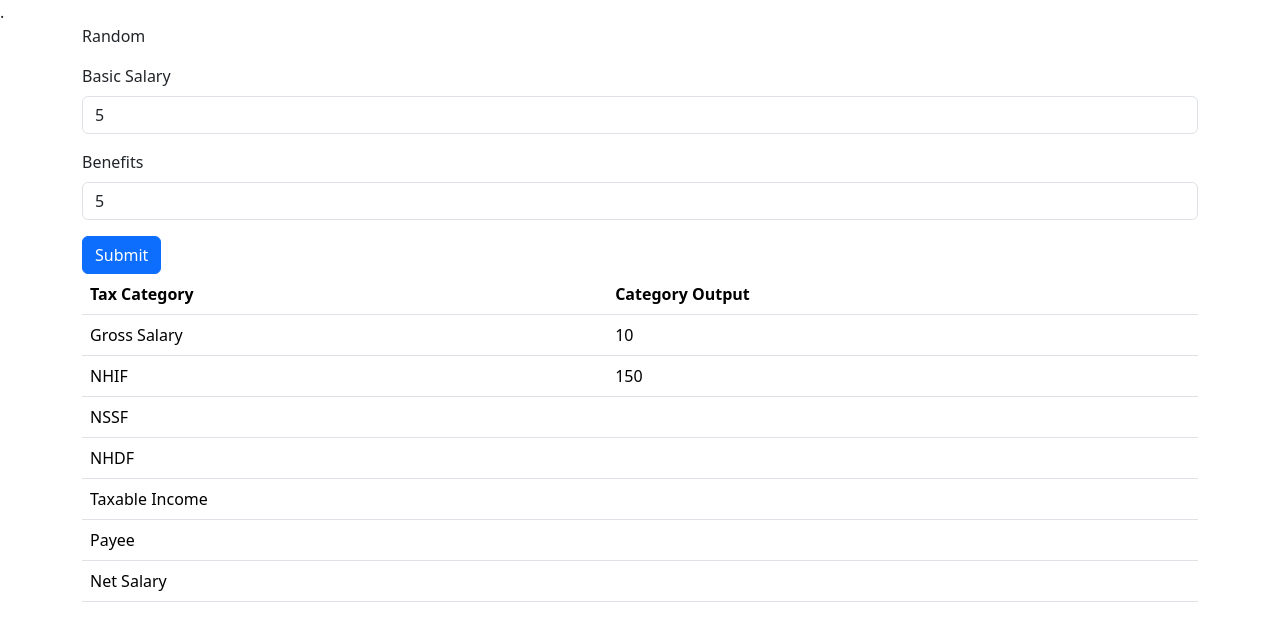
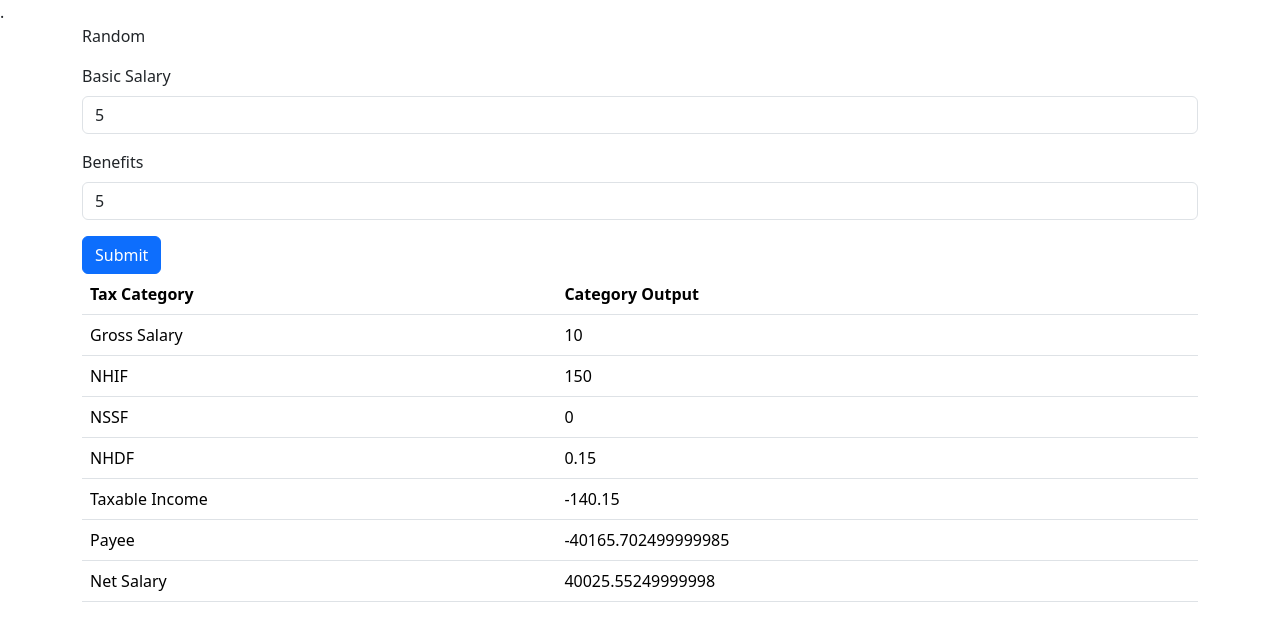
Before and after one commit to l-tting/tax-calc, a plain HTML site: page index.html in a window 1280 px wide. Both pictures are taken after typing "5", "5" into the empty fields and a click on the button "Submit". Drawn offline with nearby package versions, Linux system fonts and the light colour scheme.

Commit message:
deploying tax calculator to netlify

```diff
--- a/index.html
+++ b/index.html
@@ -49,25 +49,24 @@
                     </tr>
                     <tr>
                         <td>NSSF</td>
-                        <td></td>
+                        <td id="nssf"></td>
                     </tr>
                        <tr>
                         <td>NHDF</td>
-                        <td></td>
+                        <td id="nhdf"></td>
                     </tr>
                     <tr>
                         <td>Taxable Income</td>
-                        <td></td>
+                        <td id="taxable"></td>
                     </tr>
                     <tr>
                         <td>Payee</td>
-                        <td></td>
+                        <td id="payee"></td>
                     </tr>
                     <tr>
                         <td>Net Salary</td>
-                        <td></td>
+                        <td id="net"></td>
                     </tr>
-
                 </tbody>
             </table>
 
--- a/tax.js
+++ b/tax.js
@@ -5,6 +5,8 @@ document.getElementById("tax_form").addEventListener("submit", function (event)
     let basic_salary = Number(document.getElementById('basic').value)
     let benefits = Number(document.getElementById('benefits').value)
 
+
+    //GROSS
     function calculate_gross(basic, benefits) {
       return basic + benefits;
     }
@@ -14,6 +16,8 @@ document.getElementById("tax_form").addEventListener("submit", function (event)
 
 
 
+
+    //NHIF
     function calculate_nhif(gross) {
       let nhif;
       if (gross > 0 && gross <= 5999) {
@@ -31,5 +35,75 @@ document.getElementById("tax_form").addEventListener("submit", function (event)
 
 
 
+     //NHDF
+    function calculate_nhdf(gross){
+       return gross * 0.015
+    }
+    let nhdf = calculate_nhdf(gross_salary)
+    document.getElementById('nhdf').innerHTML = nhdf
+
+
+
+
+
+    //NSSF
+    function calculate_nssf(gross){
+      let nssf
+       if(gross < 18000){
+           nssf = 0
+       }else{
+         nssf = 18000 * 0.06
+       }
+       return nssf
+    }
+    let nssf = calculate_nssf(gross_salary)
+    document.getElementById('nssf').innerHTML = nssf
+
+
+
+   //TAXABLE INCOME
+    function calculate_taxable_income(gross,nssf,nhif,nhdf){
+        let taxable = gross - (nssf + nhif + nhdf)
+        return taxable
+    }
+
+    let taxable_income = calculate_taxable_income(gross_salary,nssf,nhif,nhdf)
+    document.getElementById('taxable').innerHTML = taxable_income
+
+
+
+ //PAYEE
+    function calculate_payee(taxable_income){
+        let payee
+        let relief = 2400
+        if(taxable_income >0 && taxable_income <= 24000){
+            payee = 2400
+        }else if(taxable_income > 24000 && taxable_income <= 32_333){
+            payee = 2400 + ((taxable_income - 24000) * 0.25)
+        }else if(taxable_income > 32_333 && taxable_income <= 500_000){
+            payee = 2400 + (8333 * 0.25) + ((taxable_income - 32333) * 0.3)
+        }else if(taxable_income > 500_000 && taxable_income <= 800_000){
+            payee = 2400 + (8333 * 0.25) + (467_667 * 0.3) + ((taxable_income - 500_000) * 0.325)
+        }else{
+          payee = 2400 + (8333 * 0.25) + (467667 * 0.3) + (300_000 * 0.325) + ((taxable_income - 800_000)* 0.35)
+        }
+        return payee - relief
+    }
+
+    let payee = calculate_payee(taxable_income)
+    document.getElementById('payee').innerHTML = payee
+
+
+
+
+    //NET SALARY
+    function calculate_net_salary(gross,nhif,nssf,nhdf,payee){
+        return gross - (nhif + nssf + nhdf + payee)
+    }
+    let net_salary = calculate_net_salary(gross_salary,nhif,nssf,nhdf,payee)
+    document.getElementById('net').innerHTML = net_salary
+
+
+
 
 });
```
Also changed, not shown: 1 other file.
